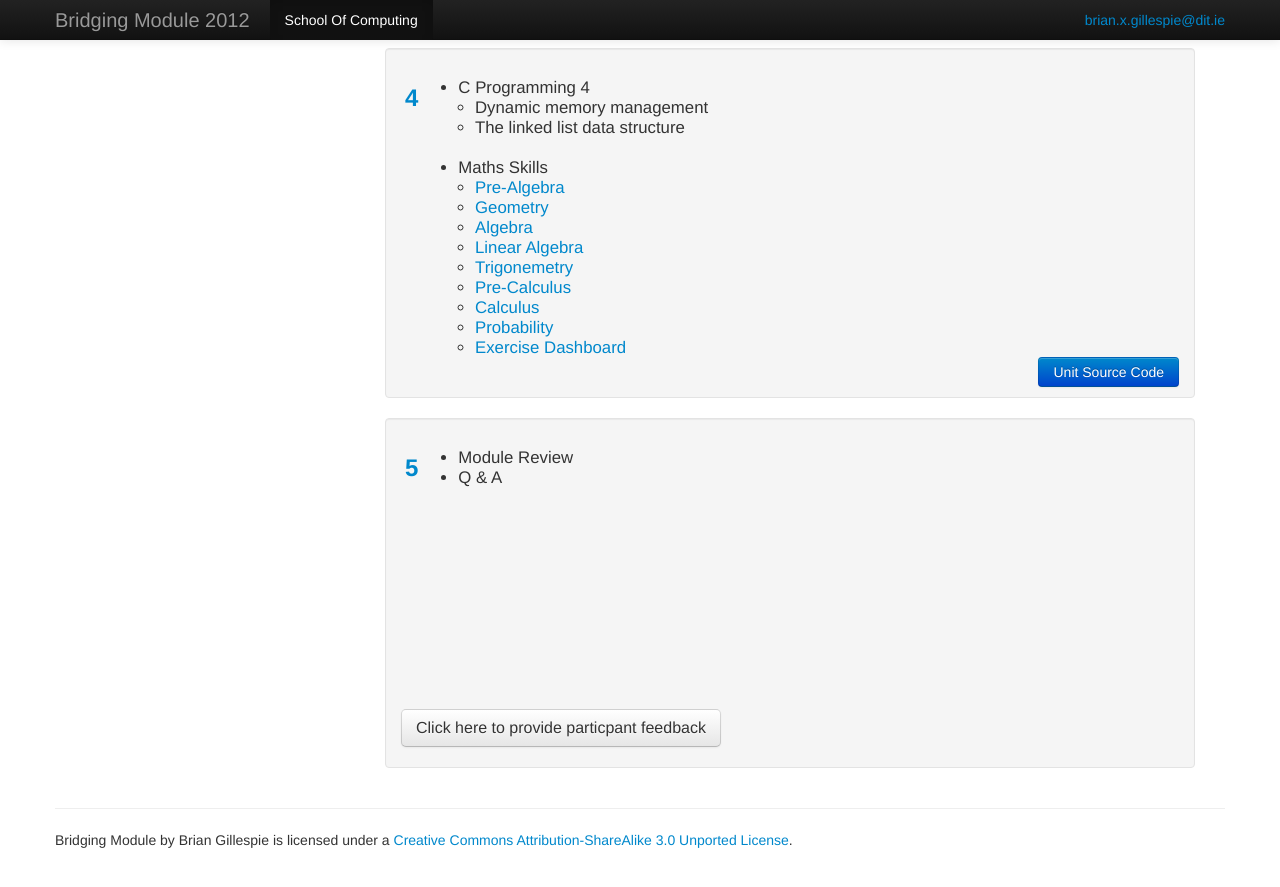
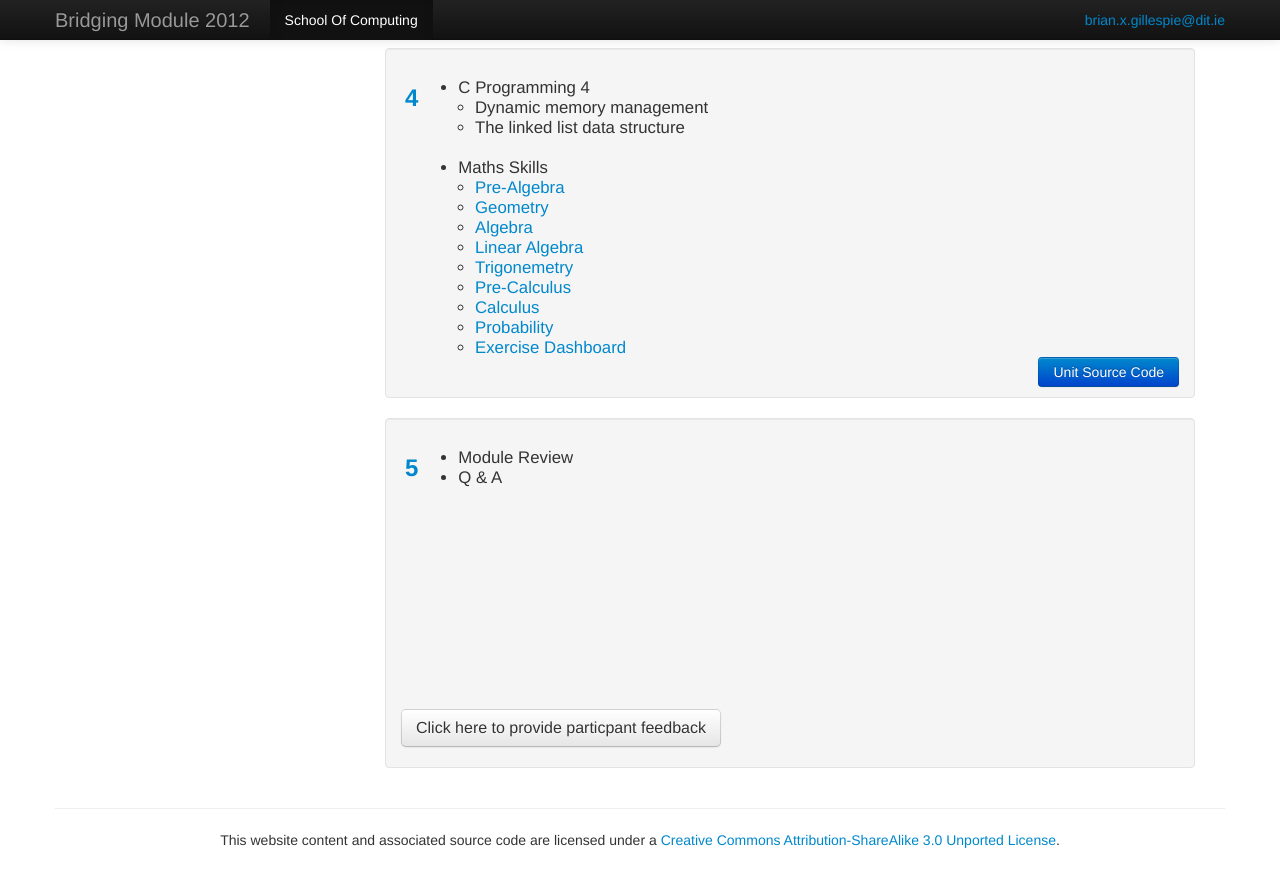
Before and after one commit to c12345678/bridgingmodule2012, a Jekyll site: the page built from index.html, in a window 1280 px wide and 900 px high, scrolled down 1849 px. Shown: the top 887 px of the window. Built offline with Jekyll 4.4.1, drawn with Linux system fonts in a browser that asks for light colours.

Commit message:
Fix copyright wording

```diff
--- a/_layouts/default.html
+++ b/_layouts/default.html
@@ -93,7 +93,7 @@
       <hr>
 
       <footer>
-        <p>Bridging Module by Brian Gillespie is licensed under a <a href="http://creativecommons.org/licenses/by-sa/3.0/deed.en">Creative Commons Attribution-ShareAlike 3.0 Unported License</a>.</p>
+        <p style="text-align:center">This website content and associated source code are licensed under a <a href="http://creativecommons.org/licenses/by-sa/3.0/deed.en">Creative Commons Attribution-ShareAlike 3.0 Unported License</a>.</p>
       </footer>
 
     </div><!--/.fluid-container-->
```
